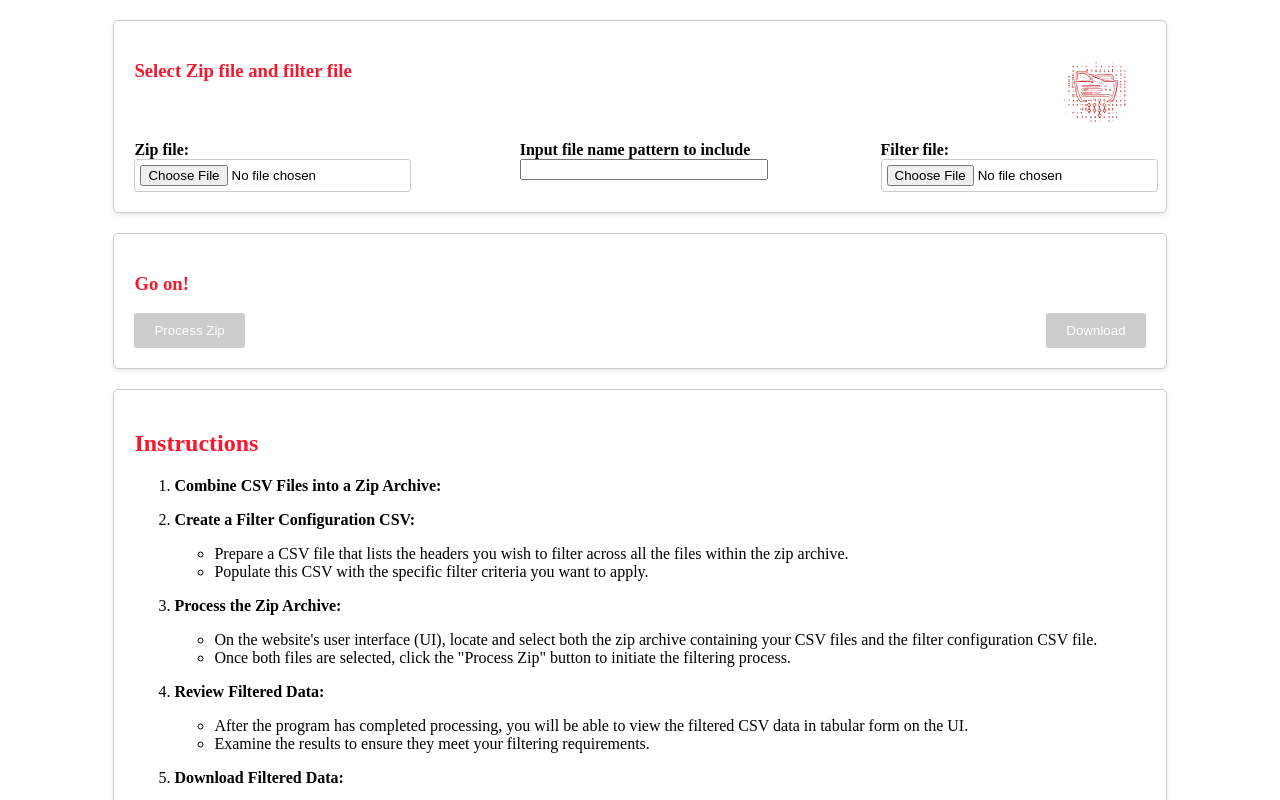
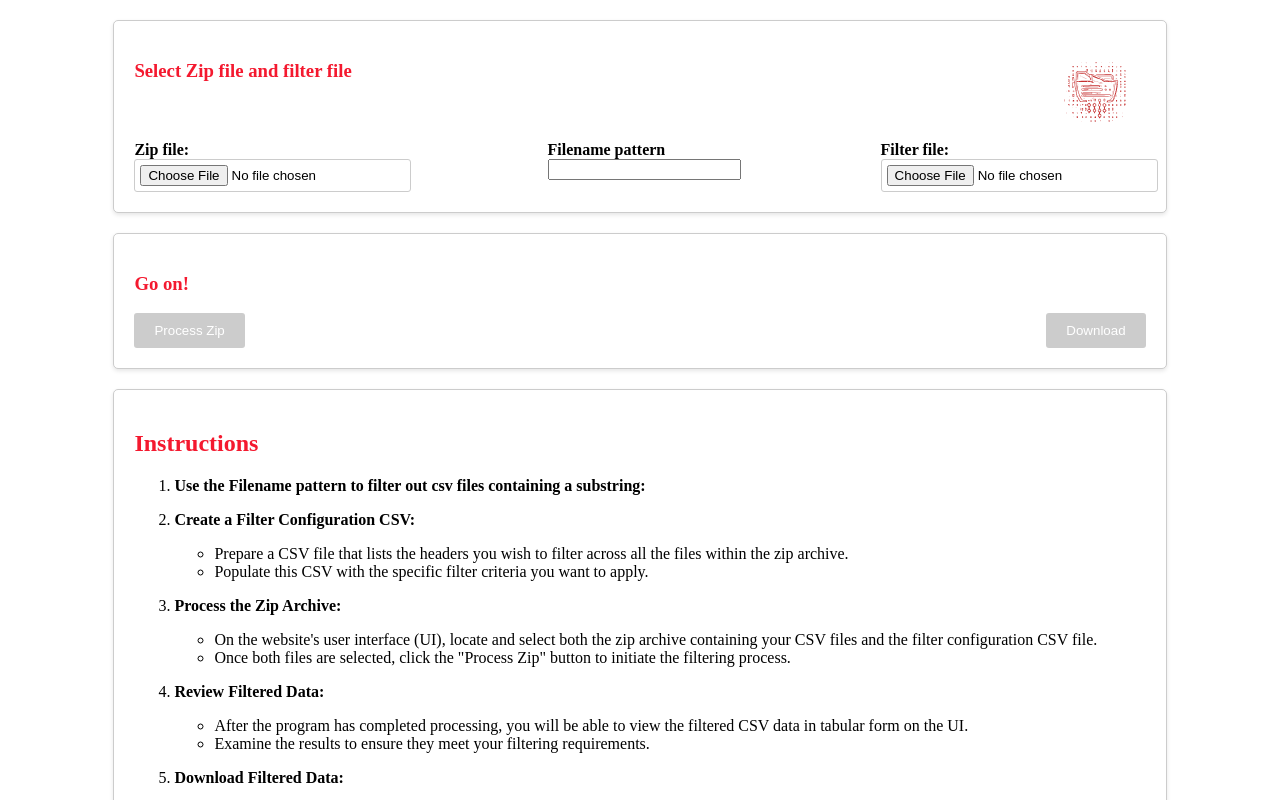
Before and after one commit to hsjeevan/zippedcsvfilter, an Angular app: page / in a window 1280 px wide. Shown: the top 800 px of the page. Built offline with nearby package versions, Linux system fonts and the light colour scheme.

Commit message:
Instruction update

```diff
--- a/src/app/zip-reader/zip-reader.component.html
+++ b/src/app/zip-reader/zip-reader.component.html
@@ -9,7 +9,7 @@
             <input type="file" id="zip" (change)="handleFileInput($event)" accept=".zip" />
         </div>
         <div>
-            <label for="pattern">Input file name pattern to include</label>
+            <label for="pattern">Filename pattern</label>
             <input type="text" name="Input file name pattern to include" [(ngModel)]="pattern" id="pattern">
         </div>
         <div class="file-input">
@@ -31,7 +31,7 @@
     <h2>Instructions</h2>
     <ol>
         <li>
-            <p><strong>Combine CSV Files into a Zip Archive:</strong></p>
+            <p><strong>Use the <strong>Filename pattern</strong> to filter out csv files containing a substring:</strong></p>
             <!-- <ul>
                 <li>First, gather all the CSV files that you want to filter.</li>
                 <li>Next, create a zip archive containing these CSV files.</li>
```
